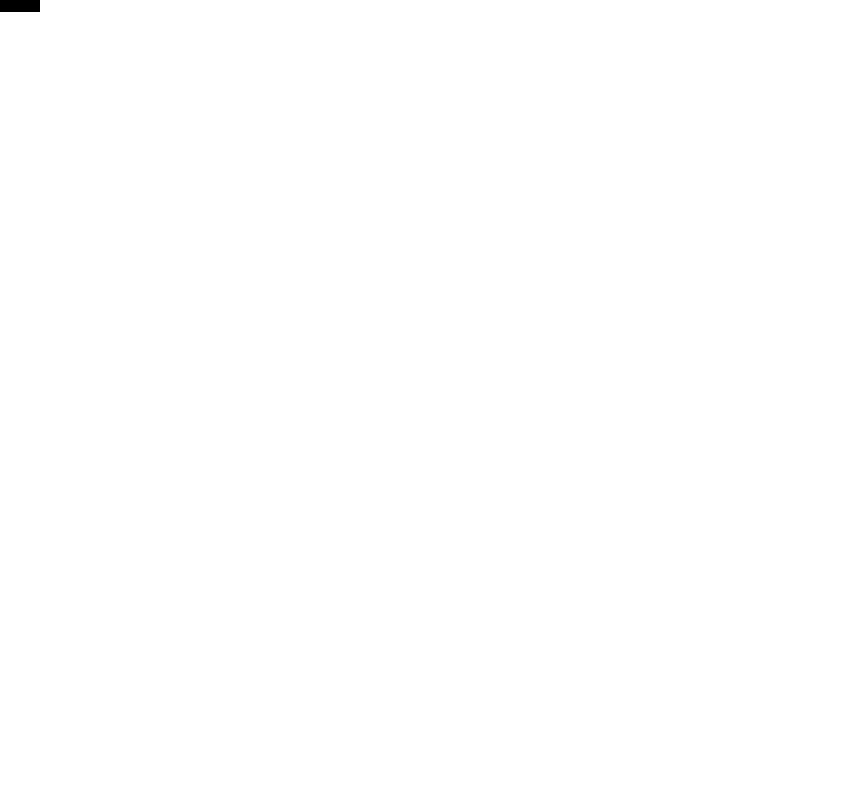
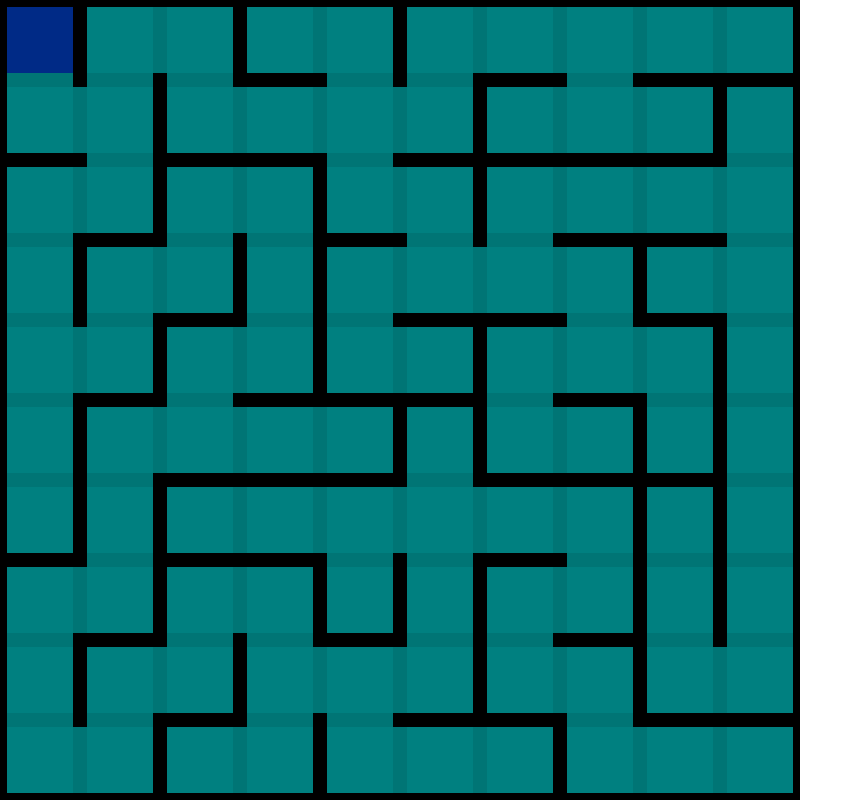
Before and after one commit to NickCalderone/mazedesigner, a React (Create React App) app: page / in a window 1280 px wide. Shown: the whole page, without its empty margins (0-863 px from the left). Built offline with nearby package versions, Linux system fonts and the light colour scheme.

Commit message:
can move about the board and click walls to toggle them on and off

```diff
--- a/src/App.css
+++ b/src/App.css
@@ -2,23 +2,123 @@
     text-align: center;
 }
 
-.wrapper {
-    width: 40px;
-    height: 40px;
+.grid {
+    width: 800px;
+    font-size: 0px;
 }
 
 .top {
-    border-top: solid 6px;
+    background-color: black;
+    grid-area: top;
+    padding: 0px;
+    margin: 0px;
 }
 
 .right {
-    border-right: solid 6px;
+    background-color: black;
+    grid-area: right;
+    padding: 0px;
+    margin: 0px;
 }
 
 .bottom {
-    border-bottom: solid 6px;
+    background-color: black;
+    grid-area: bottom;
+    padding: 0px;
+    margin: 0px;
 }
 
 .left {
-    border-left: solid 6px;
+    grid-area: left;
+    padding: 0px;
+    margin: 0px;
 }
+
+.wrapper-outer {
+    display: inline-block;
+    margin: 0px;
+    padding: 0px;
+}
+
+.true {
+    margin: 0px;
+    padding: 0px;
+    height: 100%;
+    width: 100%;
+    background-color: black;
+    border: none;
+}
+
+.fill1 {
+    grid-area: fill1;
+    margin: 0px;
+    padding: 0px;
+    height: 100%;
+    width: 100%;
+    background-color: black;
+    border: none;
+}
+
+.fill2 {
+    grid-area: fill2;
+    margin: 0px;
+    padding: 0px;
+    height: 100%;
+    width: 100%;
+    background-color: black;
+    border: none;
+}
+
+.fill3 {
+    grid-area: fill3;
+    margin: 0px;
+    padding: 0px;
+    height: 100%;
+    width: 100%;
+    background-color: black;
+    border: none;
+}
+
+.fill4 {
+    grid-area: fill4;
+    margin: 0px;
+    padding: 0px;
+    height: 100%;
+    width: 100%;
+    background-color: black;
+    border: none;
+}
+
+.false {
+    margin: 0px;
+    padding: 0px;
+    height: 100%;
+    width: 100%;
+    background-color: rgb(0, 117, 117);
+    border: none;
+}
+
+.wrapper-inner {
+    display: grid;
+    grid-template-areas:
+        "fill1 top top top top top top top top top fill2"
+        "left . . . . . . . . . right"
+        "left . . . . . . . . . right"
+        "left . . . . . . . . . right"
+        "left . . . . . . . . . right"
+        "left . . . . . . . . . right"
+        "left . . . . . . . . . right"
+        "left . . . . . . . . . right"
+        "left . . . . . . . . . right"
+        "left . . . . . . . . . right"
+        "fill3 bottom bottom bottom bottom bottom bottom bottom bottom bottom fill4";
+    grid-auto-columns: 1fr;
+    grid-auto-rows: 1fr;
+    width: 80px;
+    height: 80px;
+    background-color: teal;
+}
+
+.player {
+    background-color: rgb(0, 42, 134);
+}
--- a/src/App.js
+++ b/src/App.js
@@ -6,39 +6,46 @@ class App extends React.Component {
     constructor(props) {
         super();
 
+        this.buildBoard = this.buildBoard.bind(this);
+        this.arrayClone = this.arrayClone.bind(this);
+        this.wallClickHandler = this.wallClickHandler.bind(this);
+        this.move = this.move.bind(this);
+
         this.state = {
+            iPos: 0,
+            jPos: 0,
             // prettier-ignore
             board: [
                 //       1             2             3             4             5             6             7             8             9            10
                 [
-        /*1*/[1, 1, 0, 1], [1, 0, 0, 1], [1, 1, 0, 0], [1, 0, 1, 1], [1, 1, 0, 0], [1, 0, 0, 1], [1, 0, 1, 0], [1, 0, 0, 0], [1, 0, 1, 0], [1, 1, 1, 0]
+        /*1*/[true, true, false, true], [true, false, false, true], [true, true, false, false], [true, false, true, true], [true, true, false, false], [true, false, false, true], [true, false, true, false], [true, false, false, false], [true, false, true, false], [true, true, true, false]
                 ],
                 [
-        /*2*/[0, 0, 1, 1], [0, 1, 0, 0], [0, 0, 1, 1], [1, 0, 1, 0], [0, 0, 0, 0], [0, 1, 1, 0], [1, 0, 1, 1], [0, 0, 1, 0], [1, 1, 1, 0], [1, 1, 0, 1]
+        /*2*/[false, false, true, true], [false, true, false, false], [false, false, true, true], [true, false, true, false], [false, false, false, false], [false, true, true, false], [true, false, true, true], [false, false, true, false], [true, true, true, false], [true, true, false, true]
                 ],
                 [
-        /*3*/[1, 0, 0, 1], [0, 1, 1, 0], [1, 0, 0, 1], [1, 1, 0, 0], [0, 0, 1, 1], [1, 1, 0, 0], [1, 0, 0, 1], [1, 0, 1, 0], [1, 0, 1, 0], [0, 1, 0, 0]
+        /*3*/[true, false, false, true], [false, true, true, false], [true, false, false, true], [true, true, false, false], [false, false, true, true], [true, true, false, false], [true, false, false, true], [true, false, true, false], [true, false, true, false], [false, true, false, false]
                 ],
                 [
-        /*4*/[0, 1, 0, 1], [1, 0, 0, 1], [0, 1, 1, 0], [0, 1, 0, 1], [1, 0, 0, 1], [0, 0, 1, 0], [0, 0, 1, 0], [1, 1, 0, 0], [1, 0, 1, 1], [0, 1, 0, 0]
+        /*4*/[false, true, false, true], [true, false, false, true], [false, true, true, false], [false, true, false, true], [true, false, false, true], [false, false, true, false], [false, false, true, false], [true, true, false, false], [true, false, true, true], [false, true, false, false]
                 ],
                 [
-        /*5*/[0, 0, 0, 1], [0, 1, 1, 0], [1, 0, 0, 1], [0, 1, 1, 0], [0, 0, 1, 1], [1, 1, 1, 0], [1, 0, 0, 1], [0, 0, 1, 0], [1, 1, 0, 0], [0, 1, 0, 1]
+        /*5*/[false, false, false, true], [false, true, true, false], [true, false, false, true], [false, true, true, false], [false, false, true, true], [true, true, true, false], [true, false, false, true], [false, false, true, false], [true, true, false, false], [false, true, false, true]
                 ],
                 [
-        /*6*/[0, 1, 0, 1], [1, 0, 0, 1], [0, 0, 1, 0], [1, 0, 1, 0], [1, 1, 1, 0], [1, 1, 0, 1], [0, 0, 1, 1], [1, 1, 1, 0], [0, 1, 1, 1], [0, 1, 0, 1]
+        /*6*/[false, true, false, true], [true, false, false, true], [false, false, true, false], [true, false, true, false], [true, true, true, false], [true, true, false, true], [false, false, true, true], [true, true, true, false], [false, true, true, true], [false, true, false, true]
                 ],
                 [
-        /*7*/[0, 1, 1, 1], [0, 1, 0, 1], [1, 0, 1, 1], [1, 0, 1, 0], [1, 0, 0, 0], [0, 0, 0, 0], [1, 0, 1, 0], [1, 1, 0, 0], [1, 1, 0, 1], [0, 1, 0, 1]
+        /*7*/[false, true, true, true], [false, true, false, true], [true, false, true, true], [true, false, true, false], [true, false, false, false], [false, false, false, false], [true, false, true, false], [true, true, false, false], [true, true, false, true], [false, true, false, true]
                 ],
                 [
-        /*8*/[1, 0, 0, 1], [0, 1, 1, 0], [1, 0, 0, 1], [1, 1, 0, 0], [0, 1, 1, 1], [0, 1, 0, 1], [1, 0, 0, 1], [0, 1, 1, 0], [0, 1, 0, 1], [0, 1, 0, 1]
+        /*8*/[true, false, false, true], [false, true, true, false], [true, false, false, true], [true, true, false, false], [false, true, true, true], [false, true, false, true], [true, false, false, true], [false, true, true, false], [false, true, false, true], [false, true, false, true]
                 ],
                 [
-        /*9*/[0, 1, 0, 1], [1, 0, 0, 1], [0, 1, 1, 0], [0, 0, 0, 1], [1, 0, 0, 0], [0, 1, 1, 0], [0, 0, 1, 1], [1, 1, 0, 0], [0, 0, 1, 1], [0, 1, 1, 0]
+        /*9*/[false, true, false, true], [true, false, false, true], [false, true, true, false], [false, false, false, true], [true, false, false, false], [false, true, true, false], [false, false, true, true], [true, true, false, false], [false, false, true, true], [false, true, true, false]
                 ],
                 [
-        /*10*/[0, 0, 1, 1], [0, 1, 1, 0], [1, 0, 1, 1], [0, 1, 1, 0], [0, 0, 1, 1], [1, 0, 1, 0], [1, 1, 1, 0], [0, 0, 1, 1], [1, 0, 1, 0], [1, 1, 1, 0]
+        /*10*/[false, false, true, true], [false, true, true, false], [true, false, true, true], [false, true, true, false], [false, false, true, true], [true, false, true, false], [true, true, true, false], [false, false, true, true], [true, false, true, false], [true, true, true, false]
                 ]
             ]
         };
@@ -52,9 +59,154 @@ class App extends React.Component {
             for (let j = 0; j < 10; j++) {
                 console.log(j + "j");
 
+                let player = "";
                 let squareId = i + "_" + j;
+                if (this.state.iPos === i && this.state.jPos === j) {
+                    player = "player";
+                }
+
+                rowsArray.push(
+                    <Square
+                        player={player}
+                        key={squareId}
+                        squareId={squareId}
+                        j={j}
+                        i={i}
+                        state={this.state}
+                        wallClickHandler={this.wallClickHandler}
+                    />
+                );
+            }
+        }
+        return <div className="grid">{rowsArray}</div>;
+    }
+
+    componentDidMount() {
+        document.addEventListener("keydown", this.move);
+    }
+
+    arrayClone(array) {
+        let clone = [...array];
+        return clone;
+
+        // return JSON.parse(JSON.stringify(array));
+    }
+
+    wallClickHandler(i, j, k) {
+        let returnArray = this.arrayClone(this.state.board);
+
+        switch (k) {
+            case 0:
+                if (i !== 0) {
+                    returnArray[i - 1][j][k + 2] = !this.state.board[i - 1][j][
+                        k + 2
+                    ];
+                    returnArray[i][j][k] = !this.state.board[i][j][k];
+                }
+                break;
+            case 1:
+                if (j !== 9) {
+                    returnArray[i][j + 1][k + 2] = !this.state.board[i][j + 1][
+                        k + 2
+                    ];
+                    returnArray[i][j][k] = !this.state.board[i][j][k];
+                }
+                break;
+            case 2:
+                if (i !== 9) {
+                    returnArray[i + 1][j][k - 2] = !this.state.board[i + 1][j][
+                        k - 2
+                    ];
+                    returnArray[i][j][k] = !this.state.board[i][j][k];
+                }
+                break;
+            case 3:
+                if (j !== 0) {
+                    returnArray[i][j - 1][k - 2] = !this.state.board[i][j - 1][
+                        k - 2
+                    ];
+                    returnArray[i][j][k] = !this.state.board[i][j][k];
+                }
+                break;
+            default:
+                break;
+        }
+
+        this.setState({
+            board: returnArray
+        });
+    }
+
+    move(e) {
+        switch (e.keyCode) {
+            case 38: //up
+                if (
+                    this.state.board[this.state.iPos][this.state.jPos][0] ===
+                    false
+                ) {
+                    this.setState(previousState => {
+                        return {
+                            iPos: previousState.iPos - 1
+                        };
+                    });
+                }
+
+                break;
+            case 39: //right
+                if (
+                    this.state.board[this.state.iPos][this.state.jPos][1] ===
+                    false
+                ) {
+                    this.setState(previousState => {
+                        return {
+                            jPos: previousState.jPos + 1
+                        };
+                    });
+                }
+                break;
+            case 40: //down
+                if (
+                    this.state.board[this.state.iPos][this.state.jPos][2] ===
+                    false
+                ) {
+                    this.setState(previousState => {
+                        return {
+                            iPos: previousState.iPos + 1
+                        };
+                    });
+                }
+                break;
+            case 37: //left
+                if (
+                    this.state.board[this.state.iPos][this.state.jPos][3] ===
+                    false
+                ) {
+                    this.setState(previousState => {
+                        return {
+                            jPos: previousState.jPos - 1
+                        };
+                    });
+                }
+                break;
+            default:
+                break;
+        }
+    }
+
+    render() {
+        return <div>{this.buildBoard()}</div>;
+    }
+}
+
+function Square(props) {
     let bClass = "";
-                let buttonsArray = [];
+    let wallClass = "";
+    let buttonsArray = [
+        <div class="fill1" />,
+        <div class="fill2" />,
+        <div class="fill3" />,
+        <div class="fill4" />
+    ];
     for (let k = 0; k < 4; k++) {
         switch (k) {
             case 0:
@@ -72,50 +224,23 @@ class App extends React.Component {
             default:
                 break;
         }
+        wallClass =
+            props.state.board[props.i][props.j][k] === true ? "true" : "false";
 
-                    buttonsArray.push(<button className={bClass} />);
-
-                    let player =
-                        this.state.xPos === j
-                            ? this.state.yPos === i
-                                ? "player"
-                                : "non-player"
-                            : "non-player";
-
-                    rowsArray.push(
-                        <Square
-                            squareClass={"box " + player}
-                            key={squareId}
-                            squareId={squareId}
-                            x={j}
-                            y={i}
-                            state={this.state}
-                        >
-                            {buttonsArray}
-                        </Square>
-                    );
-                }
-            }
-            return <div className="grid">{rowsArray}</div>;
-        }
-    }
-
-    render() {
-        return (
-            <div>
-                <Square />
+        buttonsArray.push(
+            <div className={bClass}>
+                <button
+                    className={wallClass}
+                    onClick={() => props.wallClickHandler(props.i, props.j, k)}
+                />
             </div>
         );
     }
-}
-
-function Square(props) {
     return (
-        <div className="wrapper">
-            <div className="top" />
-            <div className="right" />
-            <div className="bottom" />
-            <div className="left" />
+        <div className="wrapper-outer">
+            <div className={"wrapper-inner " + props.player}>
+                {buttonsArray}
+            </div>
         </div>
     );
 }
```
Lines whose indentation alone changed are shown as unchanged.
